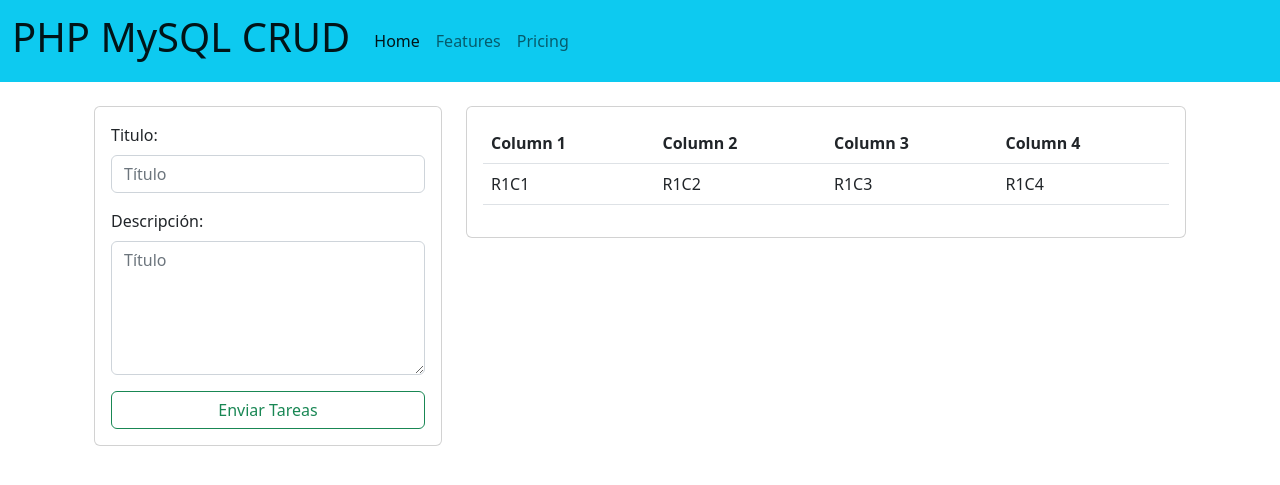
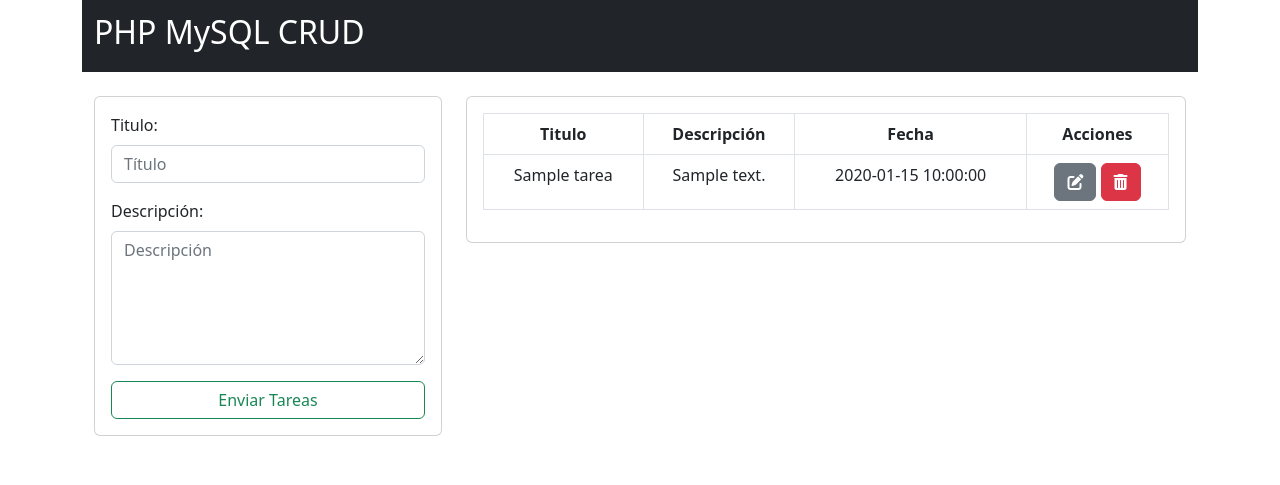
Before and after one commit to jorge-73/CRUD-PHP-MySQL, a PHP site: page / in a window 1280 px wide. Shown: the top 485 px of the page. Run offline with PHP 8.4, Linux system fonts and the light colour scheme; tables that the repository leaves empty or names only in its code hold one stand-in row (values such as "Sample post"); some libraries are stand-ins or nearby versions.

Commit message:
CRUD PHP

```diff
--- a/includes/header.php
+++ b/includes/header.php
@@ -5,27 +5,18 @@
     <meta name="viewport" content="width=device-width, initial-scale=1">
     <title>PHP CRUD MySQL</title>
     <link href="https://cdn.jsdelivr.net/npm/bootstrap@5.2.2/dist/css/bootstrap.min.css" rel="stylesheet" integrity="sha384-Zenh87qX5JnK2Jl0vWa8Ck2rdkQ2Bzep5IDxbcnCeuOxjzrPF/et3URy9Bv1WTRi" crossorigin="anonymous">
+    <!-- Font Awesome v6.4 -->
+    <script src="https://kit.fontawesome.com/19e498b400.js" crossorigin="anonymous"></script>
     </head>
   <body>
 
-  <nav class="navbar navbar-expand-lg bg-info">
+  <div class="container">
+    <nav class="navbar navbar-expand-lg bg-dark">
       <div class="container-fluid">
-    <a class="navbar-brand" href="index.php"><h1>PHP MySQL CRUD</h1></a>
+        <a class="navbar-brand text-white" href="index.php"><h2>PHP MySQL CRUD</h2></a>
         <button class="navbar-toggler" type="button" data-bs-toggle="collapse" data-bs-target="#navbarNav" aria-controls="navbarNav" aria-expanded="false" aria-label="Toggle navigation">
           <span class="navbar-toggler-icon"></span>
         </button>
-    <div class="collapse navbar-collapse" id="navbarNav">
-      <ul class="navbar-nav">
-        <li class="nav-item">
-          <a class="nav-link active" aria-current="page" href="#">Home</a>
-        </li>
-        <li class="nav-item">
-          <a class="nav-link" href="#">Features</a>
-        </li>
-        <li class="nav-item">
-          <a class="nav-link" href="#">Pricing</a>
-        </li>
-      </ul>
-    </div>
       </div>
     </nav>
+  </div>
--- a/index.php
+++ b/index.php
@@ -8,11 +8,9 @@
     <div class="col-md-4">
 
       <?php if(isset($_SESSION['mensaje'])) { ?>
-        <div class="alert alert-warning alert-dismissible fade show" role="alert">
-          <?php $_SESSION['mensaje']?>
-          <button type="button" class="btn-close" data-bs-dismiss="alert" aria-label="Close"></button>
-        </div>
-      <?php } ?>
+        <div class="alert alert-<?php echo $_SESSION['tipo_mensaje'] ?> alert-dismissible fade show" role="alert"><?php echo $_SESSION['mensaje'] ?><button type="button" class="btn-close" data-bs-dismiss="alert" aria-label="Close"></button></div>
+      <?php session_unset(); } ?>
+
       <div class="card card-body">
         <form action="./guardar_tareas.php" method="post">
           <div class="mb-3">
@@ -21,7 +19,7 @@
           </div>
           <div class="mb-3">
             <label for="descripcion" class="form-label">Descripción: </label>
-            <textarea rows="5" name="descripcion" id="descripcion" class="form-control" placeholder="Título" required></textarea>
+            <textarea rows="5" name="descripcion" id="descripcion" class="form-control" placeholder="Descripción" required></textarea>
           </div>
           <input type="submit" value="Enviar Tareas" class="btn btn-outline-success form-control" name="save_tarea">
         </form>
@@ -33,22 +31,34 @@
       <div class="card">
         <div class="card-body">
           <div class="table-responsive">
-            <table class="table">
+            <table class="table table-bordered text-center">
               <thead>
                 <tr>
-                  <th scope="col">Column 1</th>
-                  <th scope="col">Column 2</th>
-                  <th scope="col">Column 3</th>
-                  <th scope="col">Column 4</th>
+                  <th scope="col">Titulo</th>
+                  <th scope="col">Descripción</th>
+                  <th scope="col">Fecha</th>
+                  <th scope="col">Acciones</th>
                 </tr>
               </thead>
               <tbody>
+                <?php
+                $query = "SELECT * FROM tareas";
+                $resultado = mysqli_query($conn, $query);
+                while ($fila = mysqli_fetch_assoc($resultado)) { ?>
                 <tr>
-                  <td>R1C1</td>
-                  <td>R1C2</td>
-                  <td>R1C3</td>
-                  <td>R1C4</td>
+                  <td><?php echo $fila['titulo']; ?></td>
+                  <td><?php echo $fila['descripcion']; ?></td>
+                  <td><?php echo $fila['fecha']; ?></td>
+                  <td>
+                    <a href="./editar_tarea.php?id=<?php echo $fila['id']; ?>" class="btn btn-secondary">
+                      <i class="fa-solid fa-pen-to-square"></i>
+                    </a>
+                    <a href="./eliminar_tarea.php?id=<?php echo $fila['id']; ?>" class="btn btn-danger">
+                      <i class="fa-solid fa-trash-can"></i>
+                    </a>
+                  </td>
                 </tr>
+                <?php } ?>
               </tbody>
             </table>
           </div>
```
Also changed, not shown: editar_tarea.php (added, +51 -0 lines), eliminar_tarea.php (added, +17 -0 lines), editar.php (deleted). Lines whose indentation alone changed are shown as unchanged.
